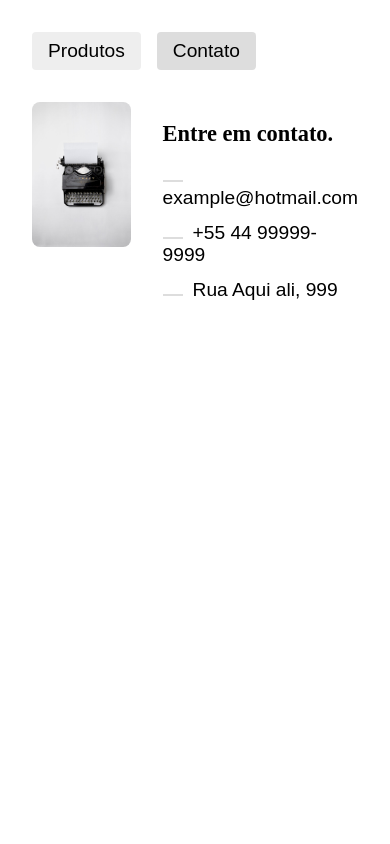
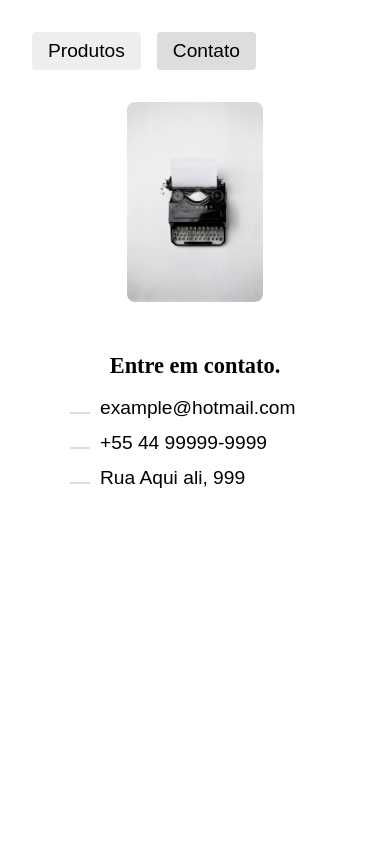
Before and after one commit to luizCosta-Serao/desafio-router-react, a React (Create React App) app: page /contato in a window 390 px wide. Shown: the top 844 px of the page. Built offline with nearby package versions, Linux system fonts and the light colour scheme.

Commit message:
arrumando responsivo

```diff
--- a/src/Components/Contato.module.css
+++ b/src/Components/Contato.module.css
@@ -23,3 +23,21 @@
   background: #ddd;
   margin-right: 10px;
 }
+
+@media (max-width: 600px) {
+ .contato {
+  grid-template-columns: 1fr;
+  text-align: center;
+}
+
+ .contato img {
+  height: 200px;
+  justify-self: center;
+ }
+
+ .contato ul {
+  width: 250px;
+  text-align: left;
+  margin: 0 auto;
+ }
+}
--- a/src/Components/Produtos.module.css
+++ b/src/Components/Produtos.module.css
@@ -7,3 +7,15 @@
 .nome {
   margin: .5rem 0;
 }
+
+@media (max-width:768px) {
+  .produtos {
+    grid-template-columns: 1fr 1fr;
+  }
+}
+
+@media (max-width:400px) {
+  .produtos {
+    grid-template-columns: 1fr;
+  }
+}
```
Also changed, not shown: src/Components/Header.module.css (line endings or trailing spaces).
